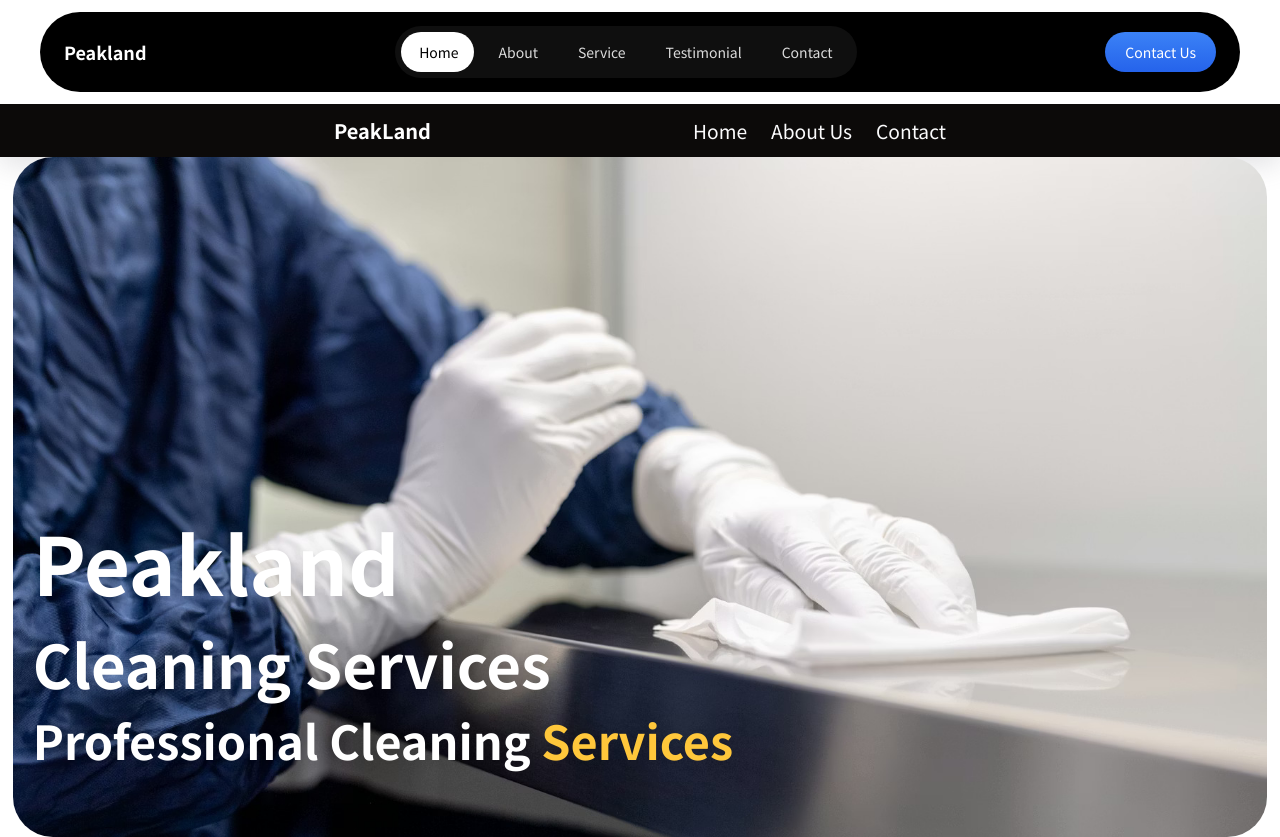
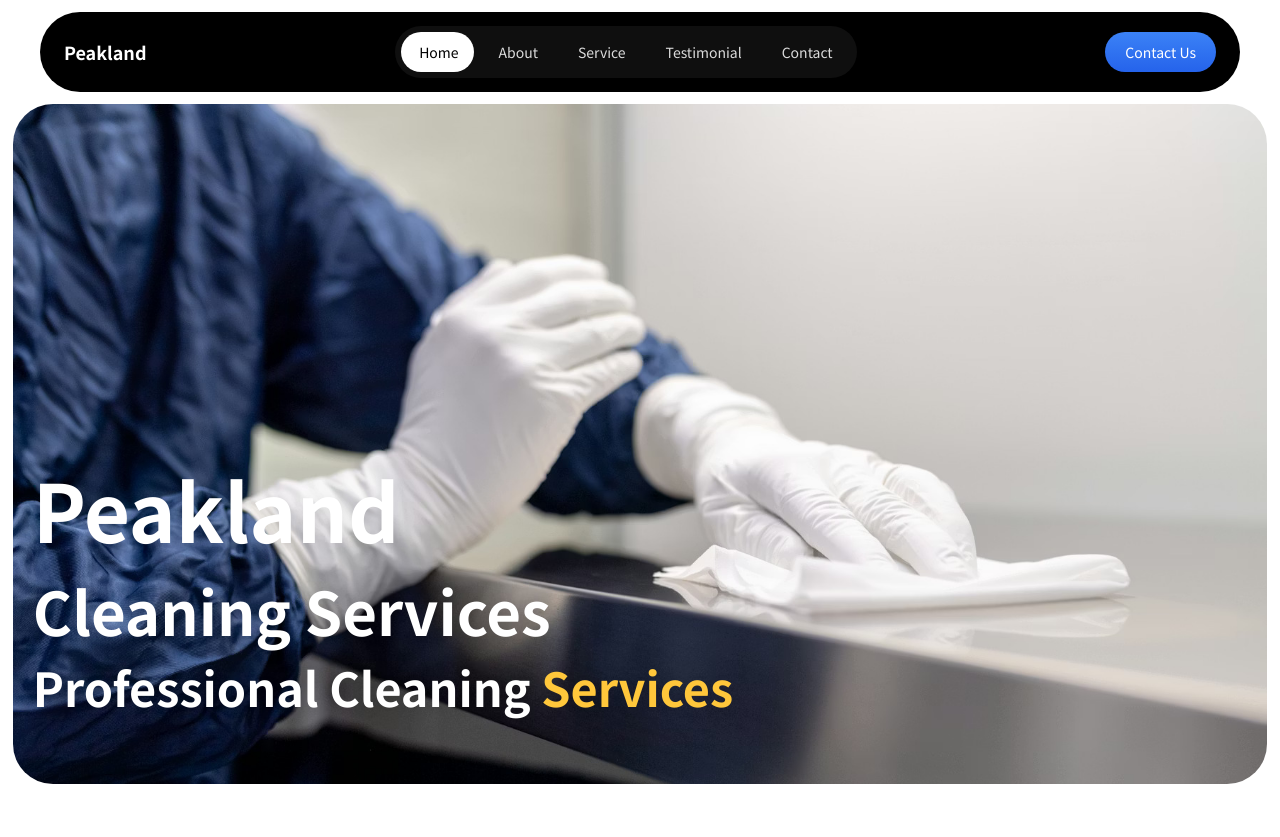
Before and after one commit to tgulu/PeakLand, a React (Vite) app: page /home in a window 1280 px wide. After the commit the page ends 800 px from the top, so only its background shows below. Built offline with nearby package versions, Linux system fonts and the light colour scheme; a web font is replaced by a local one.

Commit message:
remove navbar from home

```diff
--- a/src/pages/Home/Home.jsx
+++ b/src/pages/Home/Home.jsx
@@ -1,11 +1,9 @@
-import Nav from "../../components/Nav/Nav";
 import Hero from "../../components/Hero/Hero";
 import styles from "./Home.module.css";
 
 const Home = () => {
   return (
     <div className={styles.home_container}>
-      <Nav />
       <Hero />
     </div>
   );
```
